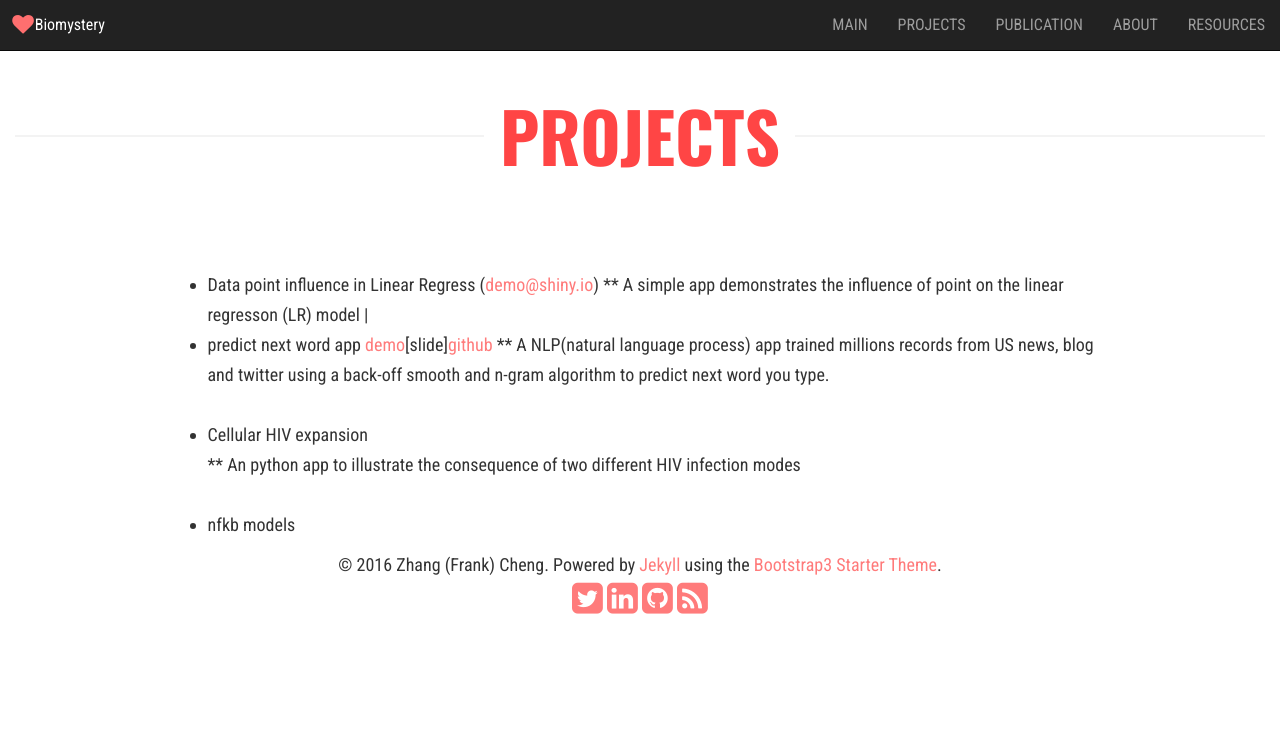
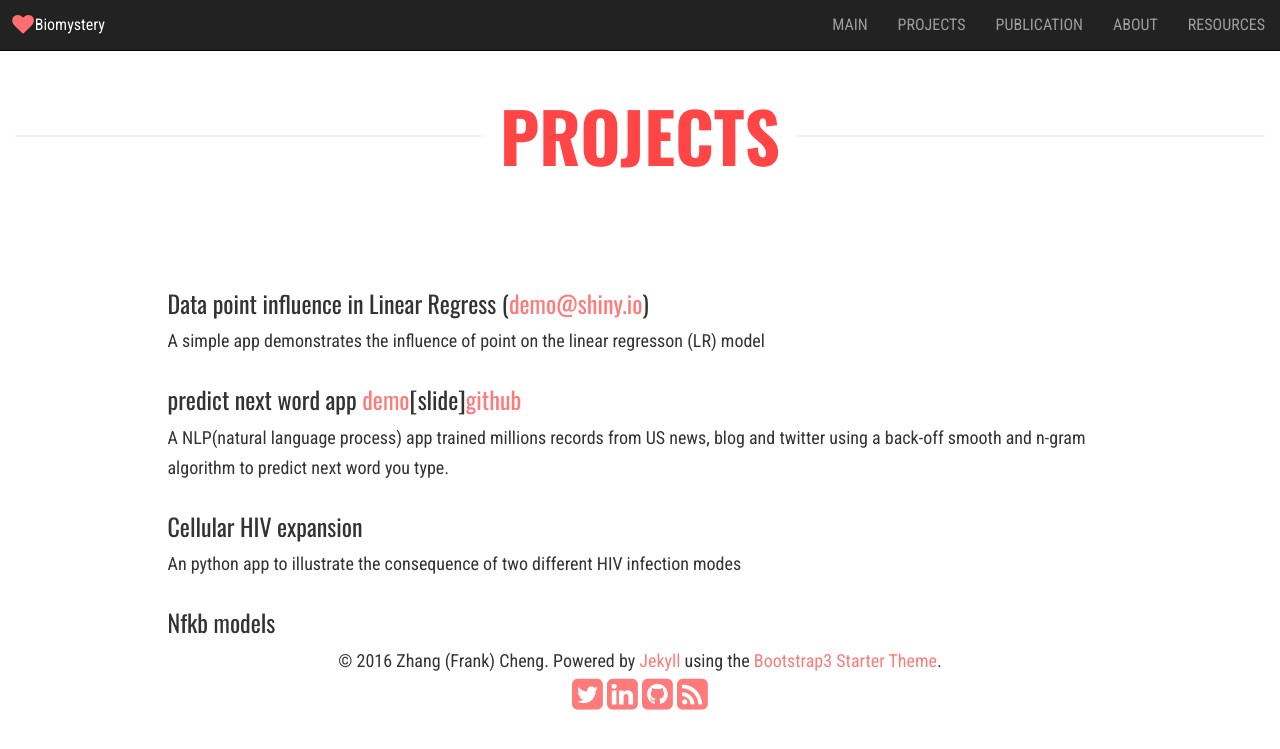
Before and after one commit to biomystery/biomystery.github.io, a Jekyll site: the page built from _pages/project.md, in a window 1280 px wide. Shown: the top 749 px of the page. Built offline with Jekyll 4.4.1, drawn with Linux system fonts in a browser that asks for light colours; nearby versions of some CDN libraries.

```diff
--- a/_pages/project.md
+++ b/_pages/project.md
@@ -5,12 +5,18 @@ permalink: /project/
 ---
 
 
-*  Data point influence in Linear Regress ([demo@shiny.io](https://biomystery.shinyapps.io/LRInfluenceApp/))
-** A simple app demonstrates the influence of point on the linear regresson (LR) model |
-* predict next word app [demo](https://biomystery.shinyapps.io/predNextWord/)[slide][github](https://github.com/biomystery/pred_next_word_app)
-** A NLP(natural language process) app trained millions records from US news, blog and twitter using a back-off smooth and n-gram algorithm to predict next word you type.
+###  Data point influence in Linear Regress ([demo@shiny.io](https://biomystery.shinyapps.io/LRInfluenceApp/))
 
-* Cellular HIV expansion
-** An python app to illustrate the consequence of two different HIV infection modes
+A simple app demonstrates the influence of point on the linear regresson
+(LR) model
 
-* nfkb models
+### predict next word app [demo](https://biomystery.shinyapps.io/predNextWord/)[slide][github](https://github.com/biomystery/pred_next_word_app)
+ A NLP(natural language process) app trained millions records from US
+ news, blog and twitter using a back-off smooth and n-gram algorithm to
+ predict next word you type.
+
+### Cellular HIV expansion
+An python app to illustrate the consequence of two different HIV
+ infection modes
+
+### Nfkb models
```
